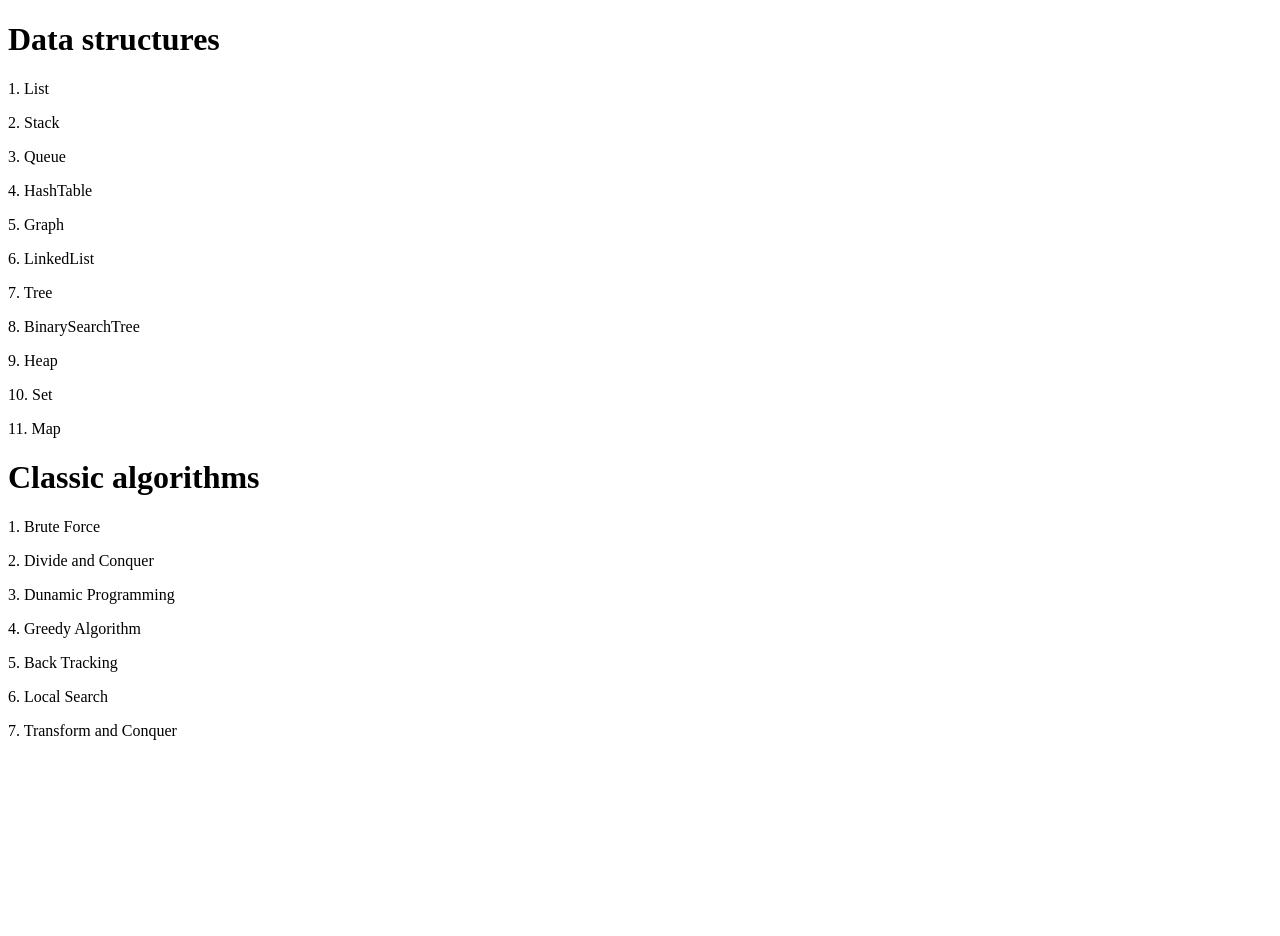
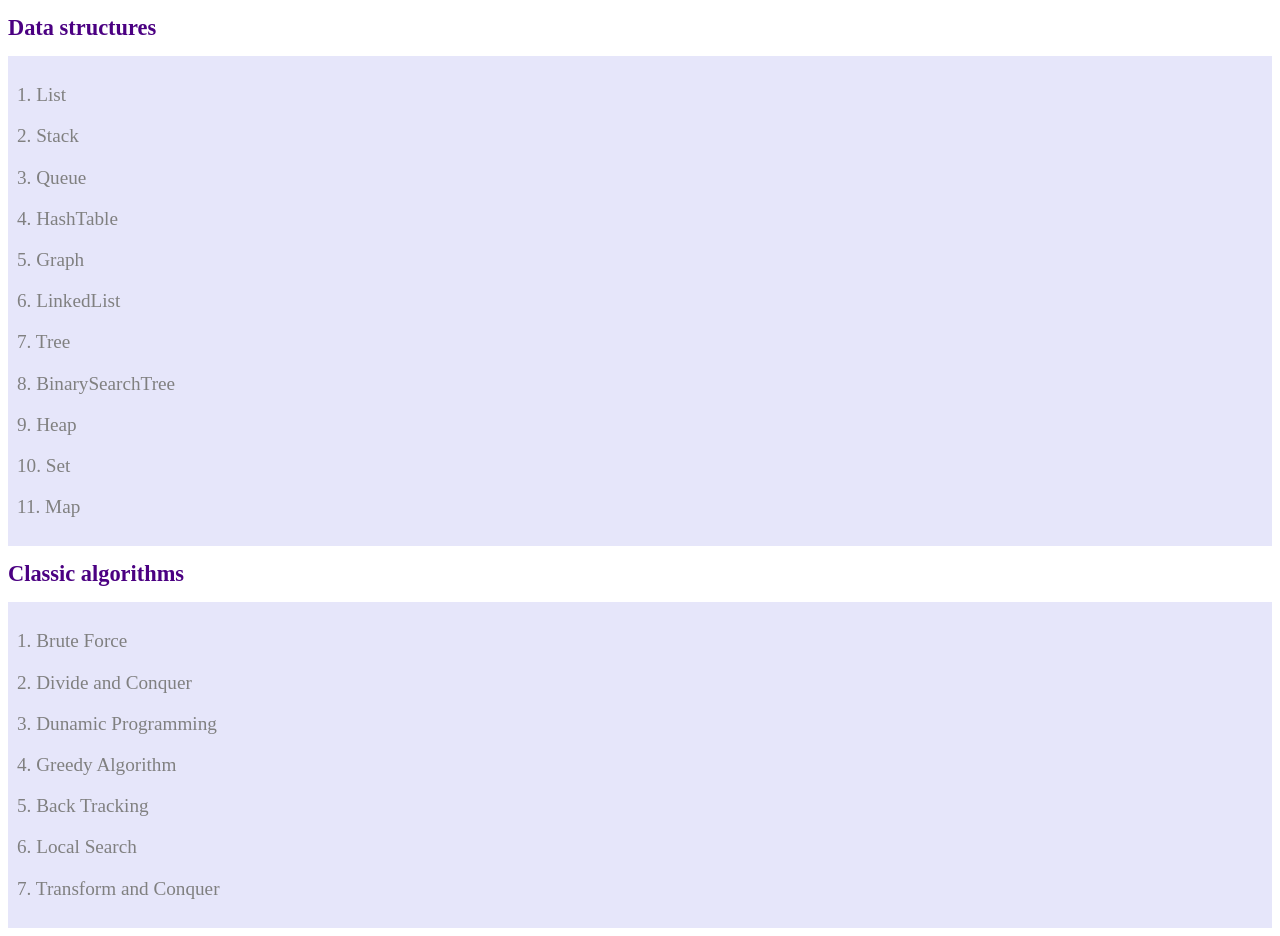
Before and after one commit to 999Andr/work, a plain HTML site: page index.html in a window 1280 px wide. Before the commit the page ends 800 px from the top, so only its background shows below. Drawn offline with Linux system fonts and the light colour scheme.

Commit message:
edits
new edits

```diff
--- a/styles/styles.css
+++ b/styles/styles.css
@@ -1 +1 @@
-@import url(desctop.css);
+@import url(desktop.css);
```
